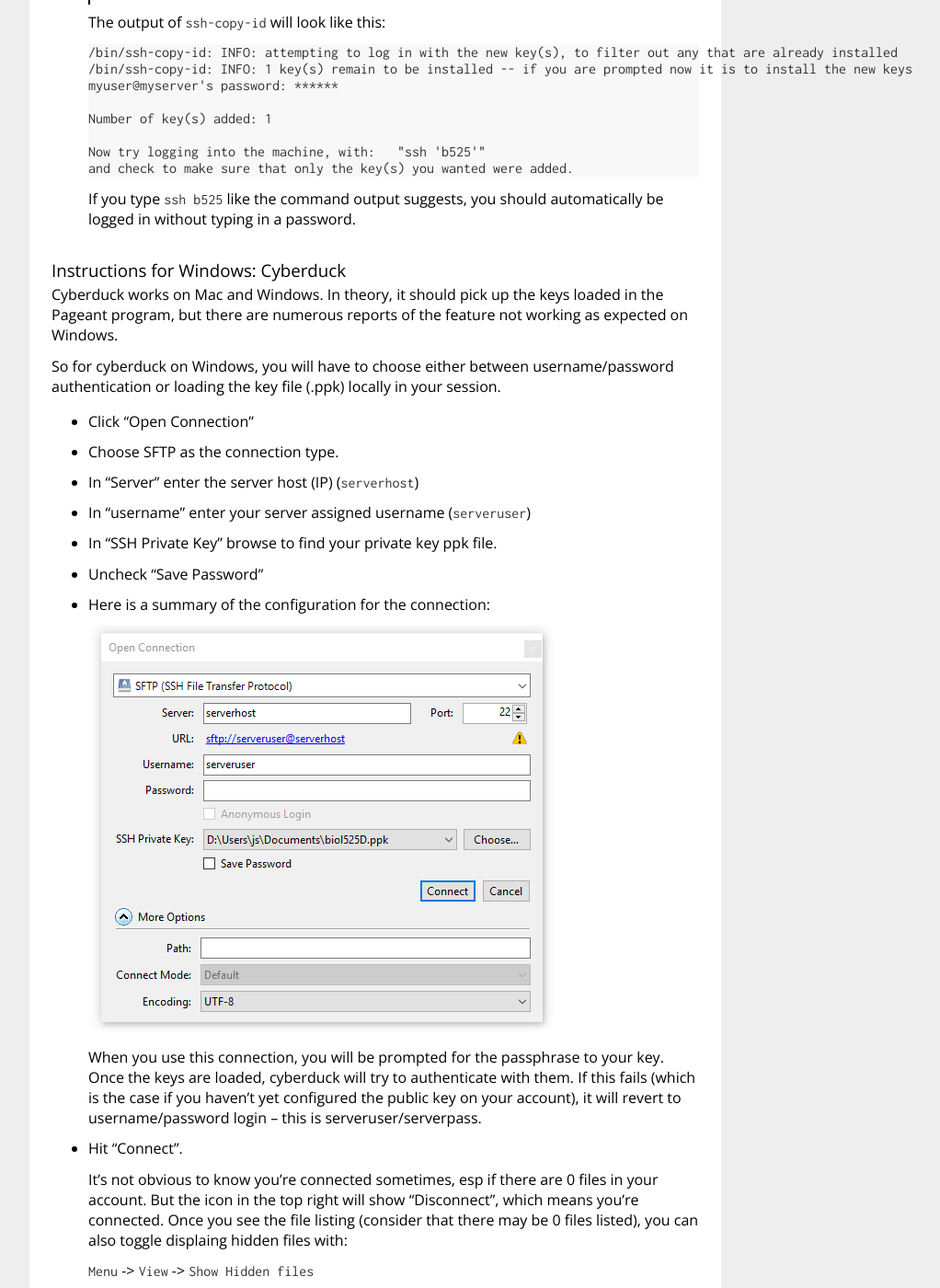
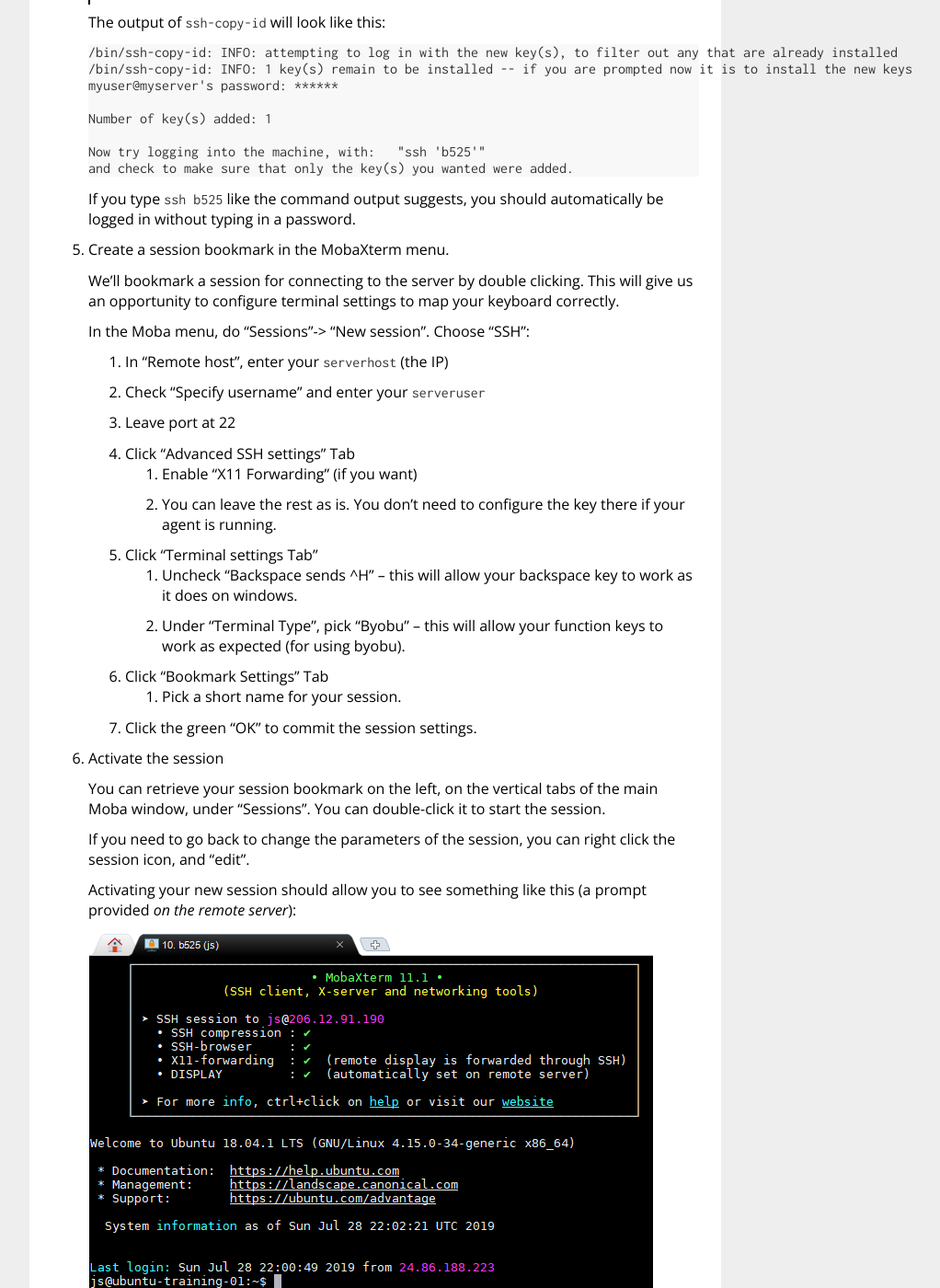
Before and after one commit to owensgl/biol525D, a Jekyll site: the page built from Topic_1/finalize_tool_config.md, in a window 1280 px wide and 1400 px high, scrolled down 3026 px. Shown: the whole window at 92% size, without its empty margins (232-1254 px from the left). Built offline with Jekyll 4.4.1, drawn with Linux system fonts in a browser that asks for light colours; some of the changed text lies outside the part shown.

Commit message:
[Topic1] Added config help for getting terminal to play nice with byobu
   - helps those who are stuck with Windows apps, which don't map F1-F12
     keys so nicely.

````diff
--- a/Topic_1/finalize_tool_config.md
+++ b/Topic_1/finalize_tool_config.md
@@ -139,6 +139,36 @@ Time to complete: 5 minutes
    If you type `ssh b525` like the command output suggests, you should automatically be logged in
    without typing in a password.
 
+1. Create a session bookmark in the MobaXterm menu.
+
+   We'll bookmark a session for connecting to the server by double clicking. This will give us an opportunity to configure terminal settings to map your keyboard correctly.
+
+   In the Moba menu, do "Sessions"-> "New session". Choose "SSH":
+
+     1. In "Remote host", enter your `serverhost` (the IP)
+	 1. Check "Specify username" and enter your `serveruser`
+	 1. Leave port at 22
+	 1. Click "Advanced SSH settings" Tab
+	    1. Enable "X11 Forwarding" (if you want)
+		1. You can leave the rest as is. You don't need to configure the key there if your agent is running.
+	 1. Click "Terminal settings Tab"
+	    1. Uncheck "Backspace sends ^H" -- this will allow your backspace key to work as it does on windows.
+		1. Under "Terminal Type", pick "Byobu" -- this will allow your function keys to work as expected (for using byobu).
+	 1. Click "Bookmark Settings" Tab
+	    1. Pick a short name for your session.
+	 1. Click the green "OK" to commit the session settings.
+
+1. Activate the session
+
+   You can retrieve your session bookmark on the left, on the vertical tabs of the main Moba window, under "Sessions".
+   You can double-click it to start the session.
+
+   If you need to go back to change the parameters of the session, you can right click the session icon, and "edit".
+
+   Activating your new session should allow you to see something like this (a prompt provided _on the remote server_):
+
+   ![moba logged in](./img/loginmoba.png "Moba is logged in")
+
 ### Instructions for Windows: Cyberduck ###
 
 Cyberduck works on Mac and Windows. In theory, it should pick up the
@@ -189,6 +219,8 @@ locally in your session.
 
    - Start putty. Shortcut: <kbd>windows</kbd>+<kbd>r</kbd>, putty+<kbd>enter</kbd>. You will see the (one and only) menu.
    - In "Session". Under "Host Name" enter your server IP: `serverhost`
+   - In "Terminal/Keyboard". Under "Function keys and Keypad, choose Xterm R6". This is a sensible default to get
+     some of the F keys mapped correctly.
    - In "Connection/Data",  under "Auto-login username" enter your server username: `serveruser`
    - In "Connection/SSH/Auth". Enable "Agent forwarding" (see notes on "ForwardAgent" in `man ssh_config`).
    - In "Connection/SSH/X11". Enable "X11 Forwarding" (see notes on "ForwardX11" in `man ssh_config`).
@@ -247,7 +279,8 @@ locally in your session.
 
    - Log in to the server with your PuTTy session. If Pageant is
    running in the system tray, you can right-click its icon, go to "Saved Sessions"
-   and pick `b525`.
+   and pick `b525`. You will be prompted for you account password at this point. Successful login
+   should open a command prompt.
 
    - At the server prompt (`$`), we enter two commands:
 	 ```
@@ -260,9 +293,9 @@ locally in your session.
 
 
      The first command converts the .ppub public key file from putty into the openssh format (the server runs openssh tools). The second
-	 command lets ssh-copy-id deal with importing the key into `~/.ssh/authorized_keys`. You will have to enter your server password.
+	 command lets ssh-copy-id deal with importing the key into `~/.ssh/authorized_keys`. You will have to enter your server password (for the last time).
 
-	 > *Note:* The order of the command line arguments `-i` and `-f` is sensitive. Pay attention to the order that differs in the two commands.
+	 > *Note:* The order of the command line arguments `-i` and `-f` is sensitive. Pay attention to the order. It differs in the two commands.
 	   Make sure that you are entering the command as provided. The file `biol525D.ppub` has to match the name of the file that you
 	   have uploaded (via pscp or cyberduck)
 
````
Also changed, not shown: Topic_1/readme.md (+30 -8 lines), Topic_1/img/loginmoba.png (added).
